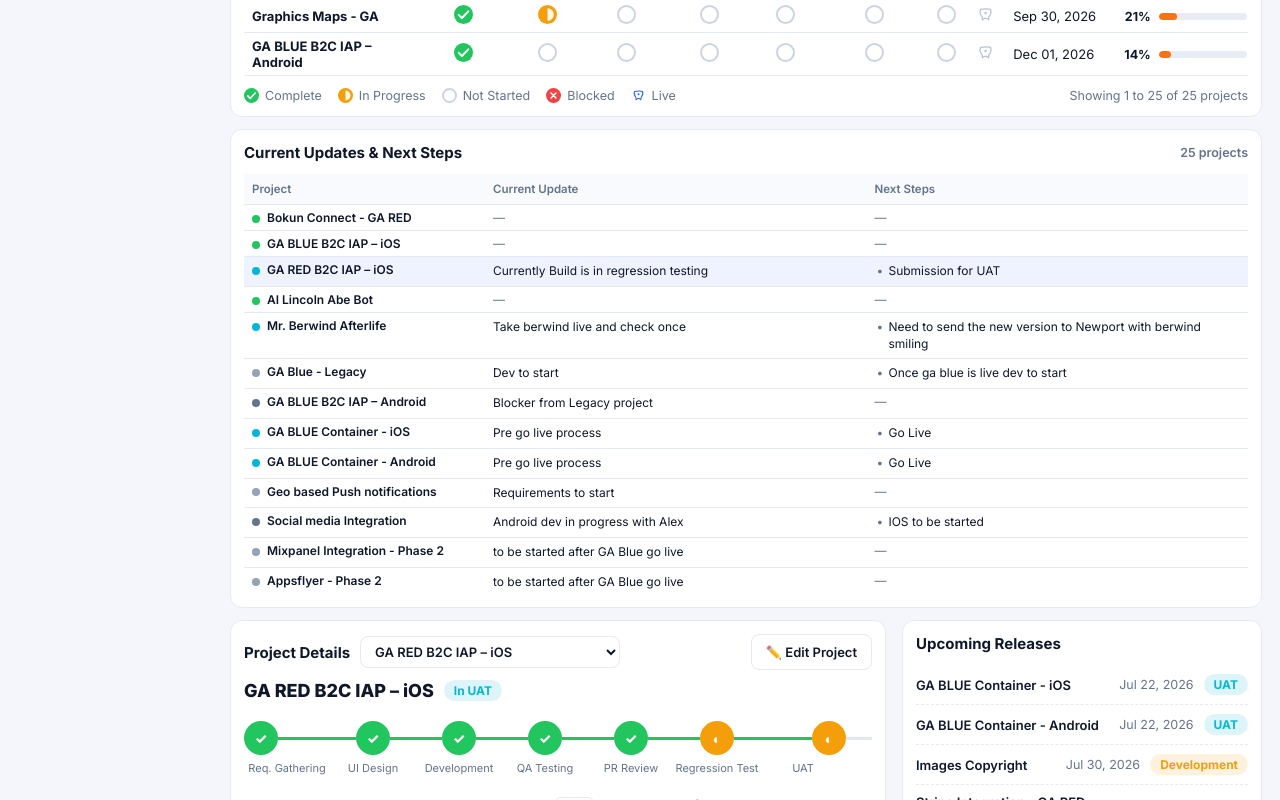
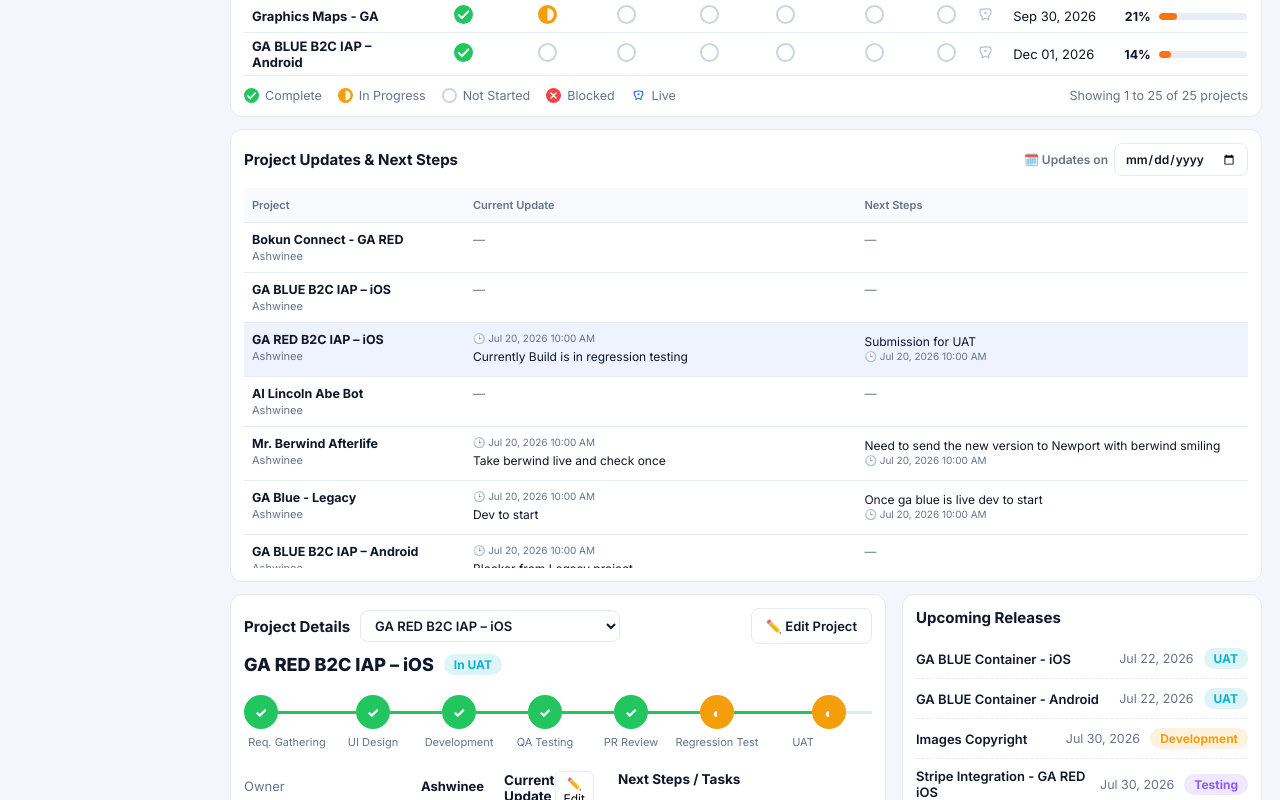
Before and after one commit to shahyug721-sudo/Engineering-dashboard-, a React (Vite) app: page / in a window 1280 px wide. Shown: the part 1260-2060 px from the top of the page. Built offline with nearby package versions, Linux system fonts and the light colour scheme.

Commit message:
Consolidate dashboard updates into single UpdatesFeed (date search + timestamps); remove duplicate UpdatesOverview + dead CSS

```diff
--- a/src/App.jsx
+++ b/src/App.jsx
@@ -7,7 +7,6 @@
 import RightPanel from './components/RightPanel.jsx'
 import ProgressList from './components/ProgressList.jsx'
 import UpdatesFeed from './components/UpdatesFeed.jsx'
-import UpdatesOverview from './components/UpdatesOverview.jsx'
 import ProjectModal from './components/ProjectModal.jsx'
 import BackendSheet from './components/BackendSheet.jsx'
 import ProjectUpdates from './components/ProjectUpdates.jsx'
@@ -66,11 +65,7 @@
               onSelect={setSelectedId}
               onEdit={(p) => setModal({ project: p })}
             />
-            <UpdatesOverview
-              projects={store.projects}
-              selectedId={selected && selected.id}
-              onSelect={setSelectedId}
-            />
+            <UpdatesFeed selectedId={selected && selected.id} onSelect={setSelectedId} />
             <div className="bottom-grid">
               <div className="left-col">
                 <ProjectDetails project={selected} onEdit={(p) => setModal({ project: p })} onSelect={setSelectedId} />
@@ -78,7 +73,6 @@
               </div>
               <RightPanel projects={store.projects} />
             </div>
-            <UpdatesFeed selectedId={selected && selected.id} onSelect={setSelectedId} />
           </>
         )}
 
--- a/src/components/UpdatesOverview.jsx
+++ /dev/null
@@ -1,64 +0,0 @@
-import { deriveStatus, STATUS_COLORS } from '../utils.js'
-
-// Read-only "Project | Current Update | Next Steps" table for the dashboard,
-// shown below the Projects Progress Overview. Click a row to open that project
-// in the details panel. Edit the text on the Project Updates page.
-export default function UpdatesOverview({ projects, selectedId, onSelect }) {
-  return (
-    <div className="panel table-panel">
-      <div className="panel-head">
-        <h2>Current Updates &amp; Next Steps</h2>
-        <span className="chart-total">{projects.length} projects</span>
-      </div>
-      <div className="table-wrap uo-scroll">
-        <table className="uo-table">
-          <thead>
-            <tr>
-              <th className="uo-name">Project</th>
-              <th>Current Update</th>
-              <th>Next Steps</th>
-            </tr>
-          </thead>
-          <tbody>
-            {projects.map((p) => {
-              const color = STATUS_COLORS[deriveStatus(p)] || '#94a3b8'
-              return (
-                <tr
-                  key={p.id}
-                  className={selectedId === p.id ? 'selected' : ''}
-                  onClick={() => onSelect && onSelect(p.id)}
-                >
-                  <td className="uo-name">
-                    <span className="uo-dot" style={{ background: color }} />
-                    {p.name}
-                  </td>
-                  <td className="uo-text">
-                    {p.currentUpdate
-                      ? p.currentUpdate.split('\n').map((l, i) => <p key={i}>{l}</p>)
-                      : <span className="muted">—</span>}
-                  </td>
-                  <td className="uo-text">
-                    {p.nextSteps.length ? (
-                      <ul className="uo-steps">
-                        {p.nextSteps.map((t) => (
-                          <li key={t.id} className={t.done ? 'done' : ''}>{t.text}</li>
-                        ))}
-                      </ul>
-                    ) : (
-                      <span className="muted">—</span>
-                    )}
-                  </td>
-                </tr>
-              )
-            })}
-            {projects.length === 0 && (
-              <tr>
-                <td colSpan={3} className="empty">No projects yet.</td>
-              </tr>
-            )}
-          </tbody>
-        </table>
-      </div>
-    </div>
-  )
-}
--- a/src/styles.css
+++ b/src/styles.css
@@ -347,20 +347,6 @@
 .feed-tasks li.done span { text-decoration: line-through; color: var(--muted); }
 .feed-tasks .task-stamp { display: block; margin-top: 1px; }
 
-/* ---------- Updates overview (dashboard) ---------- */
-.uo-scroll { max-height: 420px; overflow-y: auto; }
-.uo-table { table-layout: fixed; font-size: 12px; }
-.uo-table th { position: sticky; top: 0; z-index: 1; }
-.uo-table th.uo-name, .uo-table td.uo-name { width: 24%; }
-.uo-table td { vertical-align: top; padding: 8px; }
-.uo-name { font-weight: 600; }
-.uo-dot { display: inline-block; width: 8px; height: 8px; border-radius: 999px; margin-right: 7px; vertical-align: middle; }
-.uo-text p { margin: 1px 0; line-height: 1.4; }
-.uo-steps { list-style: none; }
-.uo-steps li { position: relative; padding-left: 14px; line-height: 1.4; margin: 1px 0; }
-.uo-steps li::before { content: '•'; position: absolute; left: 2px; color: var(--muted); }
-.uo-steps li.done { text-decoration: line-through; color: var(--muted); }
-
 /* ---------- Reports ---------- */
 .report-metrics { display: grid; grid-template-columns: repeat(auto-fit, minmax(130px, 1fr)); gap: 10px; margin-top: 12px; }
 .report-metric { background: var(--bg); border: 1px solid var(--line); border-radius: 10px; padding: 12px; text-align: center; }
```
